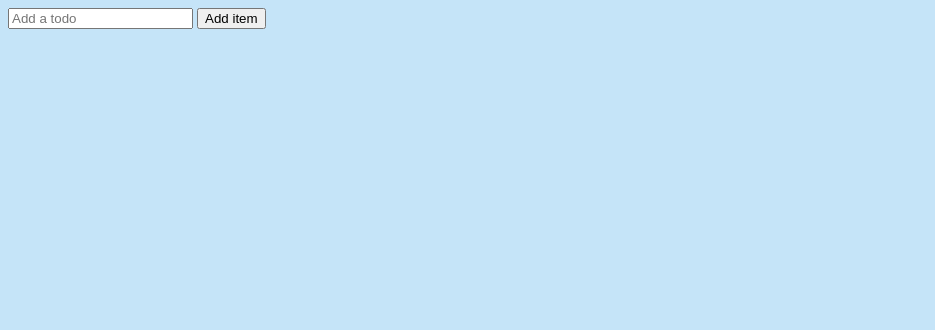
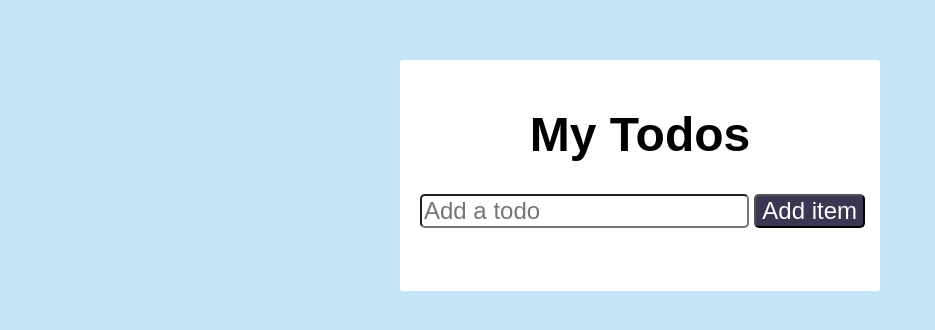
Before and after one commit to derotto54/todo_app, a plain HTML site: page index.html in a window 1280 px wide. Shown: the whole page, without its empty margins (0-935 px from the left). Drawn offline with Linux system fonts and the light colour scheme.

Commit message:
css start

```diff
--- a/index.html
+++ b/index.html
@@ -9,6 +9,7 @@
 </head>
 <body>
     <div class="container">
+        <h1>My Todos<h1>
         <form id="new-todo-form">
             <input id="new-todo" placeholder="Add a todo" type="text"/>
             <input type="submit" value="Add item" >
--- a/style.css
+++ b/style.css
@@ -1,3 +1,46 @@
+:root {
+    --fontSize: 24px;
+    --light: white
+}
+
 body {
     background: rgb(197, 228, 248);
+    font-size: var(--fontSize);
+    font-family: Arial, Helvetica, sans-serif;
 }
+
+
+.container {
+    background: var(--light);
+    max-width: 450px;
+    margin: 60px auto;
+    padding: 15px;
+    border-radius: 3px;
+
+}
+
+h1 {
+    text-align: center;
+}
+
+
+
+#new-todo-form {
+    display: flex;
+}
+
+#new-todo {
+    flex-grow: 1;
+}
+
+input {
+    font-size: var(--fontSize);
+    border-radius: 5px;
+    margin-left: 5px;
+}
+
+input[type="submit"] {
+    background: rgb(58, 55, 83);
+    color: var(--light);
+    cursor: pointer;
+}
```
